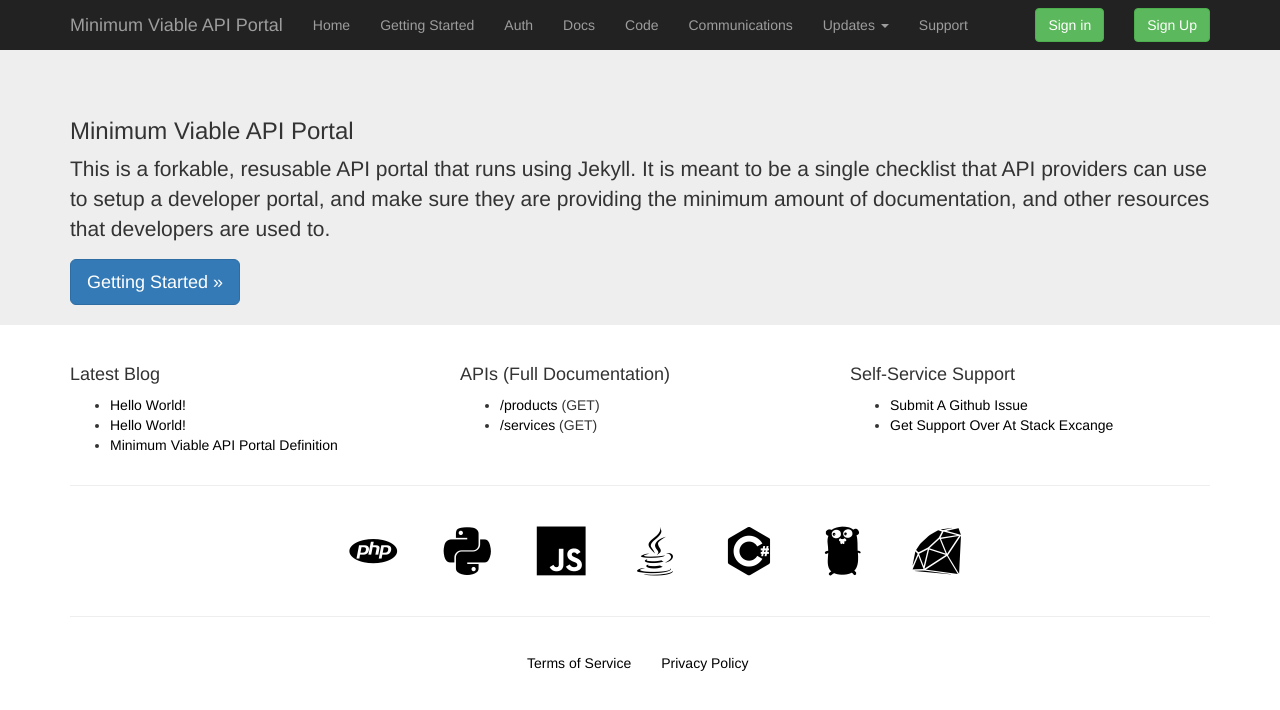
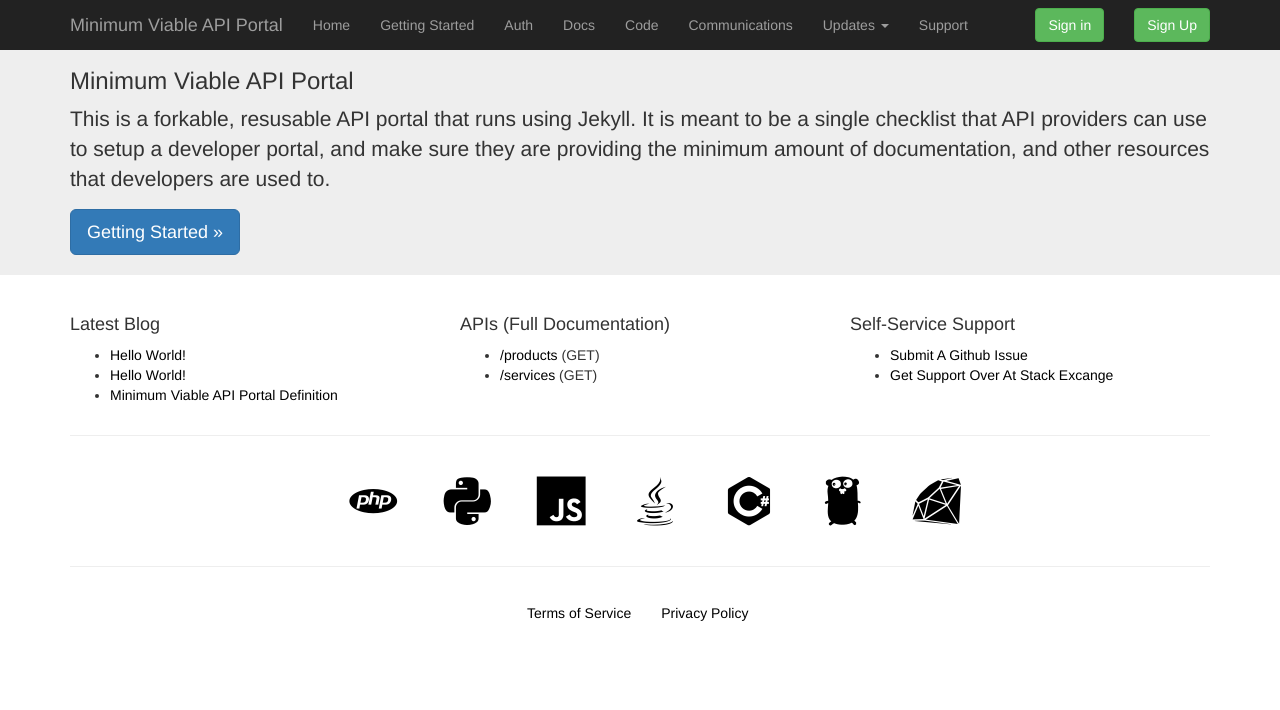
Before and after one commit to api-evangelist/portal-minimum, a Jekyll site: the page built from index.html, in a window 1280 px wide. Shown: the top 710 px of the page. Built offline with Jekyll 4.4.1, drawn with Linux system fonts in a browser that asks for light colours.

Commit message:
clean up

```diff
--- a/_includes/head.html
+++ b/_includes/head.html
@@ -38,20 +38,6 @@
         padding-top: 1px;
         margin-bottom: 1px;
     }
-
-    /*
-     * Base structure
-     */
-
-    /* Move down content because we have a fixed navbar that is 50px tall */
-    body {
-      padding-top: 50px;
-    }
-
-
-    /*
-     * Global add-ons
-     */
 
     .sub-header {
       padding-bottom: 10px;
```
